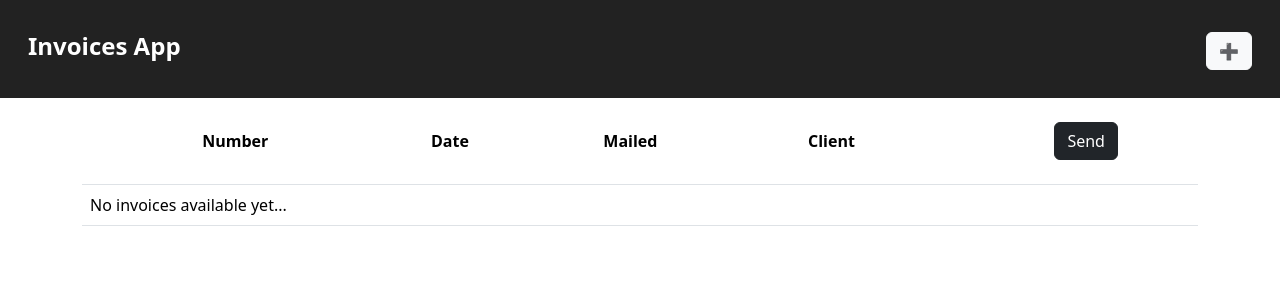
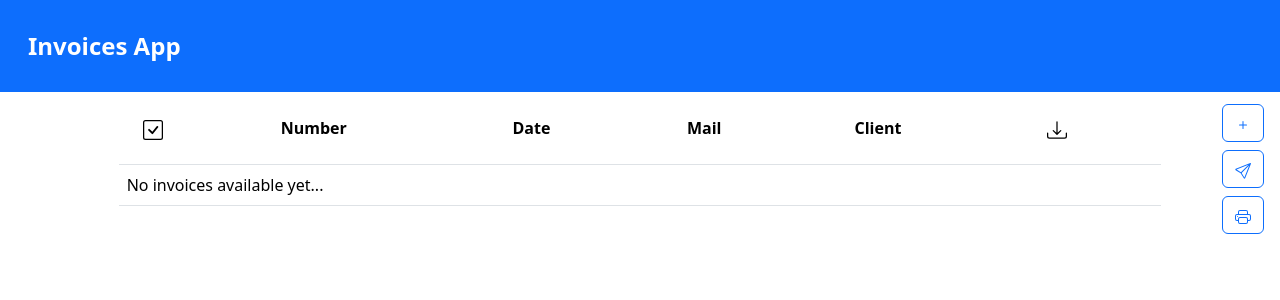
Before and after one commit to aalexmrt/django-invoices-generator, a Django app: page / in a window 1280 px wide. Shown: the top 300 px of the page. Run offline with Django 4.2, Linux system fonts and the light colour scheme; data that the repository does not hold is empty; some libraries are stand-ins or nearby versions.

Commit message:
change theme colors to blue and update buttons' styles

```diff
--- a/invoices/templates/invoices/base.html
+++ b/invoices/templates/invoices/base.html
@@ -21,7 +21,7 @@
     /* Global styles */
     /* Header styles */
     .header {
-      background-color: #222;
+      background-color: #0d6efd;
       color: #fff;
       padding: 20px;
     }
@@ -41,9 +41,8 @@
       <div class="p-2">
         <nav class="navigation">
           {% if request.path != '/' %}
-            <a class="p-4 link-primary" href="{% url 'index' %}">Home</a>
+            <a class="btn btn-light" role="button" href="{% url 'index' %}">Back</a>
           {% endif %}
-          <a class="btn btn-light" role="button" href="{% url 'add_invoice' %}">➕</a>
         </nav>
      </div>
   </div>
--- a/invoices/templates/invoices/index.html
+++ b/invoices/templates/invoices/index.html
@@ -1,15 +1,40 @@
 {% extends 'invoices/base.html' %}
 {% load static %}
 {% block main %}
+<form action="" method="POST">
+    {% csrf_token %}
+<div class="row">
+    <div class="col-1 order-2">
+<nav class="nav justify-content-end mt-2">
+    <a class="btn btn-outline-primary m-1" role="button" href="{% url 'add_invoice' %}">
+        <svg xmlns="http://www.w3.org/2000/svg" width="16" height="16" fill="currentColor" class="bi bi-plus" viewBox="0 0 16 16">
+        <path d="M8 4a.5.5 0 0 1 .5.5v3h3a.5.5 0 0 1 0 1h-3v3a.5.5 0 0 1-1 0v-3h-3a.5.5 0 0 1 0-1h3v-3A.5.5 0 0 1 8 4z"/>
+        </svg>
+    </a>
+    <button type="submit" class="btn btn-outline-primary m-1" value="Submit">
+        <svg xmlns="http://www.w3.org/2000/svg" width="16" height="16" fill="currentColor" class="bi bi-send" viewBox="0 0 16 16">
+        <path d="M15.854.146a.5.5 0 0 1 .11.54l-5.819 14.547a.75.75 0 0 1-1.329.124l-3.178-4.995L.643 7.184a.75.75 0 0 1 .124-1.33L15.314.037a.5.5 0 0 1 .54.11ZM6.636 10.07l2.761 4.338L14.13 2.576 6.636 10.07Zm6.787-8.201L1.591 6.602l4.339 2.76 7.494-7.493Z"/>
+        </svg>
+    </button>
+    <button type="submit" class="btn btn-outline-primary m-1" value="Submit">
+        <svg xmlns="http://www.w3.org/2000/svg" width="16" height="16" fill="currentColor" class="bi bi-printer" viewBox="0 0 16 16">
+        <path d="M2.5 8a.5.5 0 1 0 0-1 .5.5 0 0 0 0 1z"/>
+        <path d="M5 1a2 2 0 0 0-2 2v2H2a2 2 0 0 0-2 2v3a2 2 0 0 0 2 2h1v1a2 2 0 0 0 2 2h6a2 2 0 0 0 2-2v-1h1a2 2 0 0 0 2-2V7a2 2 0 0 0-2-2h-1V3a2 2 0 0 0-2-2H5zM4 3a1 1 0 0 1 1-1h6a1 1 0 0 1 1 1v2H4V3zm1 5a2 2 0 0 0-2 2v1H2a1 1 0 0 1-1-1V7a1 1 0 0 1 1-1h12a1 1 0 0 1 1 1v3a1 1 0 0 1-1 1h-1v-1a2 2 0 0 0-2-2H5zm7 2v3a1 1 0 0 1-1 1H5a1 1 0 0 1-1-1v-3a1 1 0 0 1 1-1h6a1 1 0 0 1 1 1z"/>
+        </svg>
+    </button>
+</nav>
+</div>
+<div class="col-10 offset-1 order 1">
 
-<div class="container">
-<form action="" method="POST">
-{% csrf_token %}
+
 <table class="table">
 <thead>
     <tr>
-        <th scope="col" class="p-4 align-middle text-center">
-
+        <th scope="col" class="p-4 align-middle">
+            <svg xmlns="http://www.w3.org/2000/svg" width="20" height="20" fill="currentColor" class="bi bi-check-square" viewBox="0 0 16 16">
+                <path d="M14 1a1 1 0 0 1 1 1v12a1 1 0 0 1-1 1H2a1 1 0 0 1-1-1V2a1 1 0 0 1 1-1h12zM2 0a2 2 0 0 0-2 2v12a2 2 0 0 0 2 2h12a2 2 0 0 0 2-2V2a2 2 0 0 0-2-2H2z"/>
+                <path d="M10.97 4.97a.75.75 0 0 1 1.071 1.05l-3.992 4.99a.75.75 0 0 1-1.08.02L4.324 8.384a.75.75 0 1 1 1.06-1.06l2.094 2.093 3.473-4.425a.235.235 0 0 1 .02-.022z"/>
+              </svg>
         </th>
         <th scope="col" class="p-4 align-middle">
             Number
@@ -18,13 +43,17 @@
             Date
         </th>
         <th scope="col" class="p-4 align-middle">
-            Mailed
+            Mail
         </th>
         <th scope="col" class="p-4 align-middle">
             Client
         </th>
-        <th scope="col" class="p-4 align-middle text-center">
-            <button type="submit" class="btn btn-dark" value="Submit">Send</button>
+        <th scope="col" class="p-4 align-middle ">
+            <svg xmlns="http://www.w3.org/2000/svg" width="20" height="20" fill="currentColor" class="bi bi-download" viewBox="0 0 16 16">
+                <path d="M.5 9.9a.5.5 0 0 1 .5.5v2.5a1 1 0 0 0 1 1h12a1 1 0 0 0 1-1v-2.5a.5.5 0 0 1 1 0v2.5a2 2 0 0 1-2 2H2a2 2 0 0 1-2-2v-2.5a.5.5 0 0 1 .5-.5z"/>
+                <path d="M7.646 11.854a.5.5 0 0 0 .708 0l3-3a.5.5 0 0 0-.708-.708L8.5 10.293V1.5a.5.5 0 0 0-1 0v8.793L5.354 8.146a.5.5 0 1 0-.708.708l3 3z"/>
+            </svg>
+
         </th>
     </tr>
 </thead>
@@ -32,16 +61,15 @@
     {% if invoices_list %}
     {% for invoice in invoices_list %}
     <tr class="bg-white">
-        <td class="pl-2 p-4 align-middle text-center">
+        <td class="pl-2 p-4 align-middle">
             <input type="checkbox" name="selected_options" value="{{invoice.id}}">
         </td>
         <td class="p-4 align-middle">
-                <a href="{% url 'make_invoice' invoice.id %}">{{invoice.sequence_number}}</a>
+            <a href="{% url 'make_invoice' invoice.id %}">{{invoice.sequence_number}}</a>
         </td>
         <td class="p-4 align-middle">
-                {{invoice.issued_date|date:"j/m/Y"}}
+            {{invoice.issued_date|date:"j/m/Y"}}
         </td>
-
         <td class="p-4 align-middle">
             {% if invoice.mail_info.status == 'Delivered' %}
             <span class="badge rounded-pill bg-success">Sent</span>
@@ -54,7 +82,7 @@
         <td class="p-4 align-middle">
             {{invoice.customer}}
         </td>
-        <td class="p-4 align-middle text-center">
+        <td class="p-4 align-middle ">
             <a href="{% url 'invoice_detail' id=invoice.id %}"><img width="24" height="24" src="{% static 'invoices/images/pdf-icon.png' %}" alt="pdf-icon" /></a>
         </td>
     </tr>
@@ -66,4 +94,5 @@
 </table>
 </form>
 </div>
+</div>
 {% endblock %}
```
